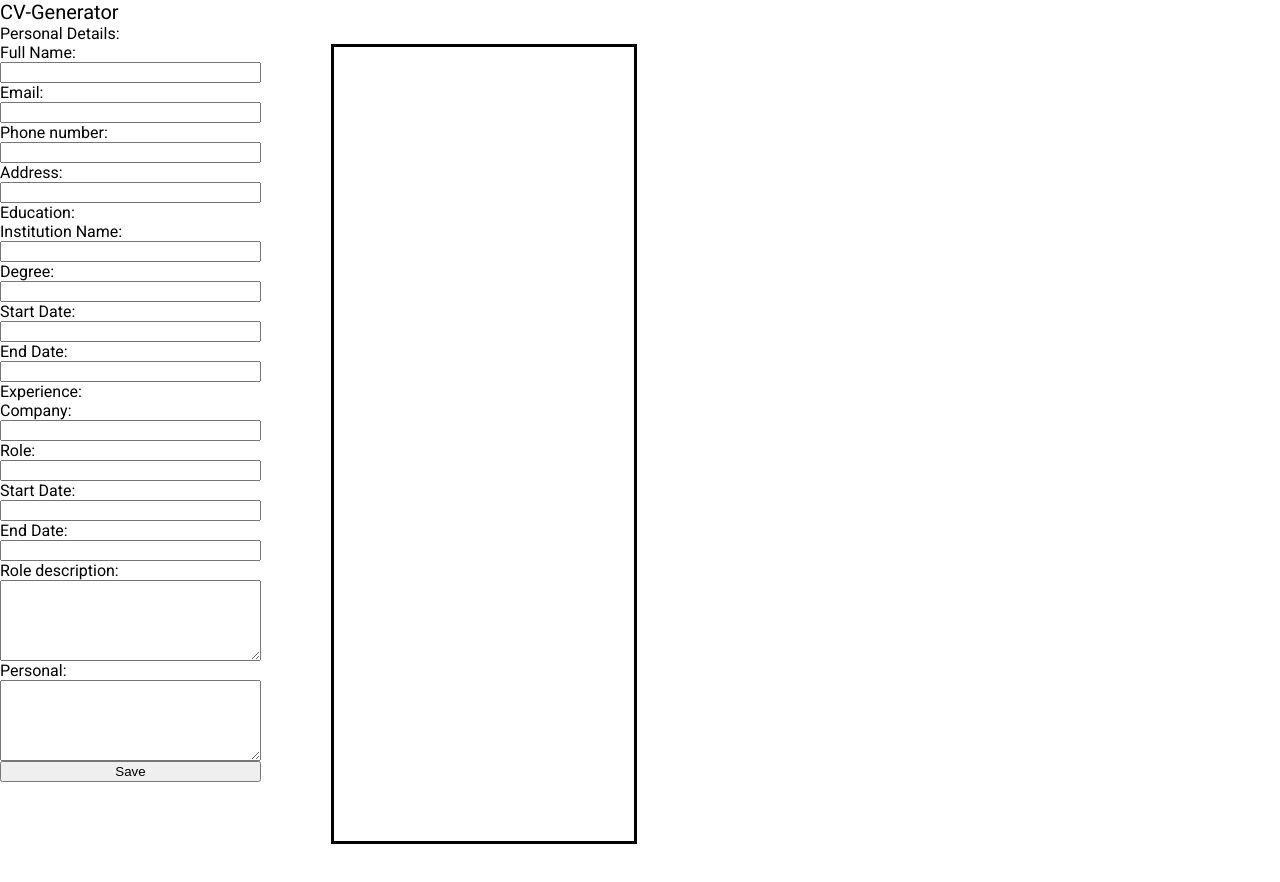
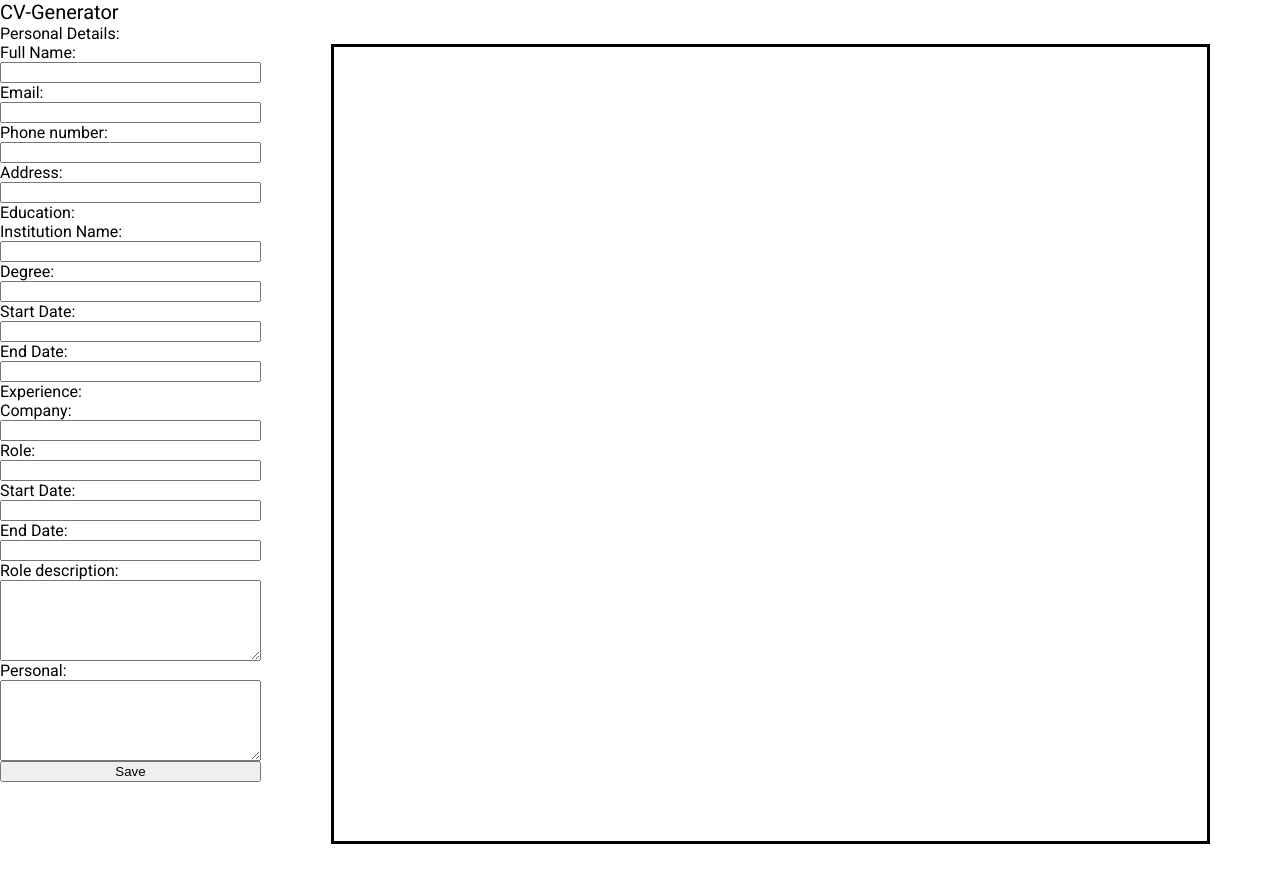
Before and after one commit to daechi73/CV-Application, a React (Vite) app: page / in a window 1280 px wide. Shown: the top 882 px of the page. Built offline with nearby package versions, Linux system fonts and the light colour scheme.

Commit message:
basic style

```diff
--- a/src/component/CV.css
+++ b/src/component/CV.css
@@ -1,4 +1,4 @@
-.CV {
+.container-CV {
   width: 100%;
   height: 100vh;
   border: solid;
```
